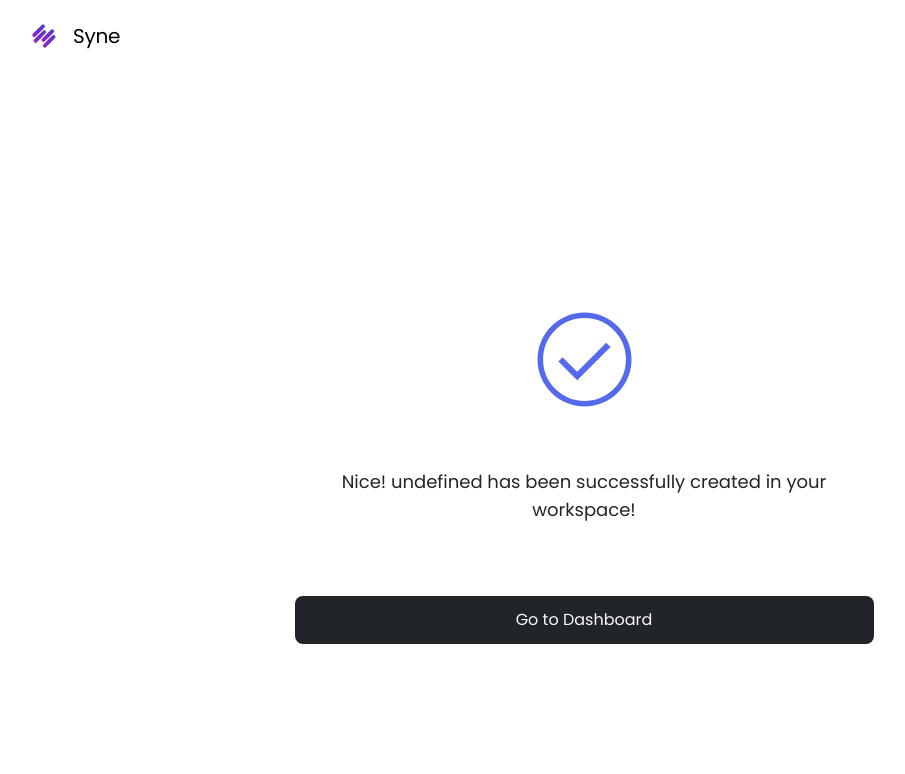
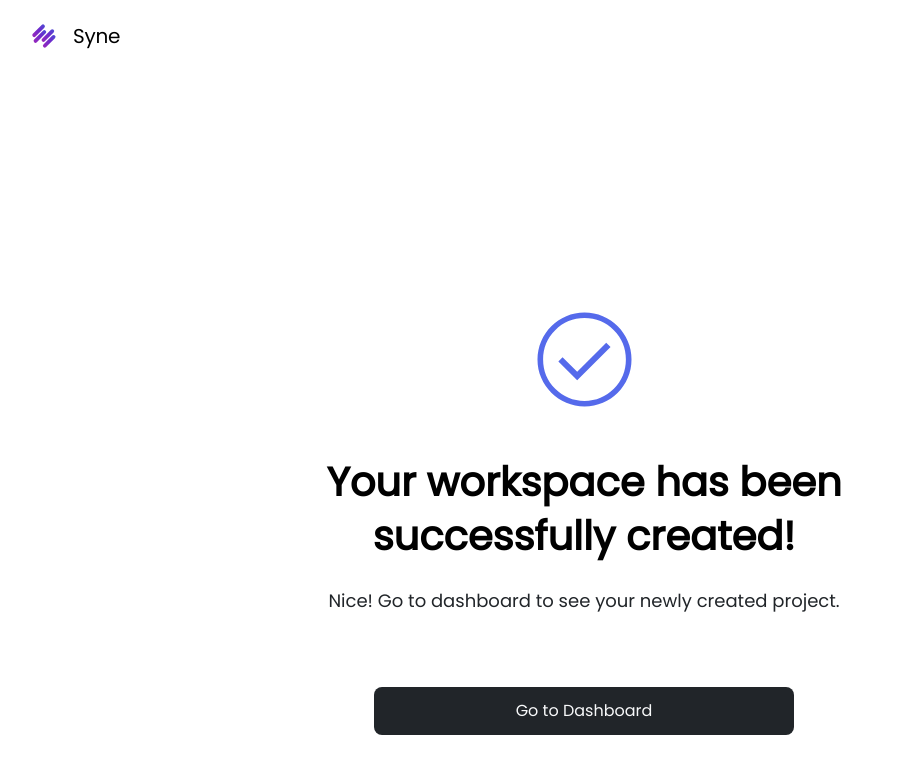
Before and after one commit to jeannyinthelamp/sycamore.ai, a React (Create React App) app: page /onboarding_7 in a window 1280 px wide. Shown: the top 774 px of the page, without its empty margins (56-961 px from the left). Built offline with nearby package versions, Linux system fonts and the light colour scheme.

Commit message:
Update UI writing for Onboarding page 7

```diff
--- a/src/Pages/Onboarding/Onboarding_7.js
+++ b/src/Pages/Onboarding/Onboarding_7.js
@@ -4,8 +4,6 @@ import checkmark from "../../Assets/Icons/check_circle.svg";
 import { Link } from "react-router-dom";
 
 export default function Onboarding_7() {
-  //update username
-  let userName = undefined;
   return (
     <div className='flex flex-col justify-center items-center'>
       <Onboarding_Header />
@@ -13,13 +11,16 @@ export default function Onboarding_7() {
         <img
           src={checkmark}
           alt='check mark'
-          className='max-w-[95px] mb-[60.5px]'
+          className='max-w-[95px] mb-[48px]'
         />
+        <h1 className='mb-[24px] font-Poppins text-[40px] font-semibold leading-[54px] text-center'>
+          Your workspace has been successfully created!
+        </h1>
         <p className='w-auto h-auto mb-[72px] font-Poppins text-[18px] font-medium text-[#212529] leading-[28px] text-center'>
-          {`Nice! ${userName} has been successfully created in your workspace!`}
+          Nice! Go to dashboard to see your newly created project.
         </p>
-        <Link to='' className='w-[100%] h-auto'>
-          <button className='w-[100%] py-[12px]  flex justify-center items-center bg-[#212529] rounded-lg font-Poppins text-[#F8F9FA] text-center text-[16px] font-medium leading-[24px] outline-none border-none cursor-pointer'>
+        <Link to='' className='w-[100%] h-auto flex justify-center'>
+          <button className='w-[72.6%] py-[12px]  flex justify-center items-center bg-[#212529] rounded-lg font-Poppins text-[#F8F9FA] text-center text-[16px] font-medium leading-[24px] outline-none border-none cursor-pointer'>
             Go to Dashboard
           </button>
         </Link>
```
